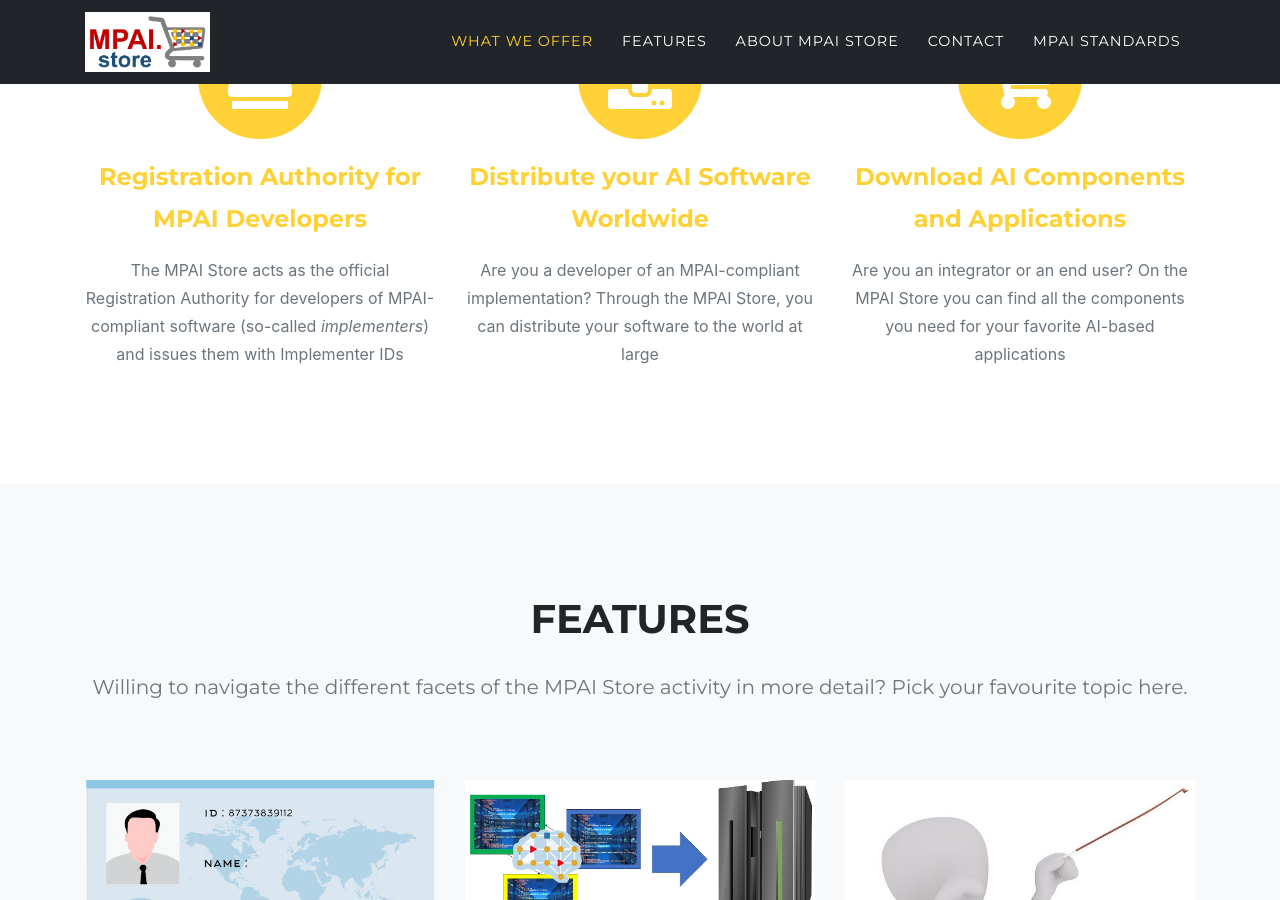
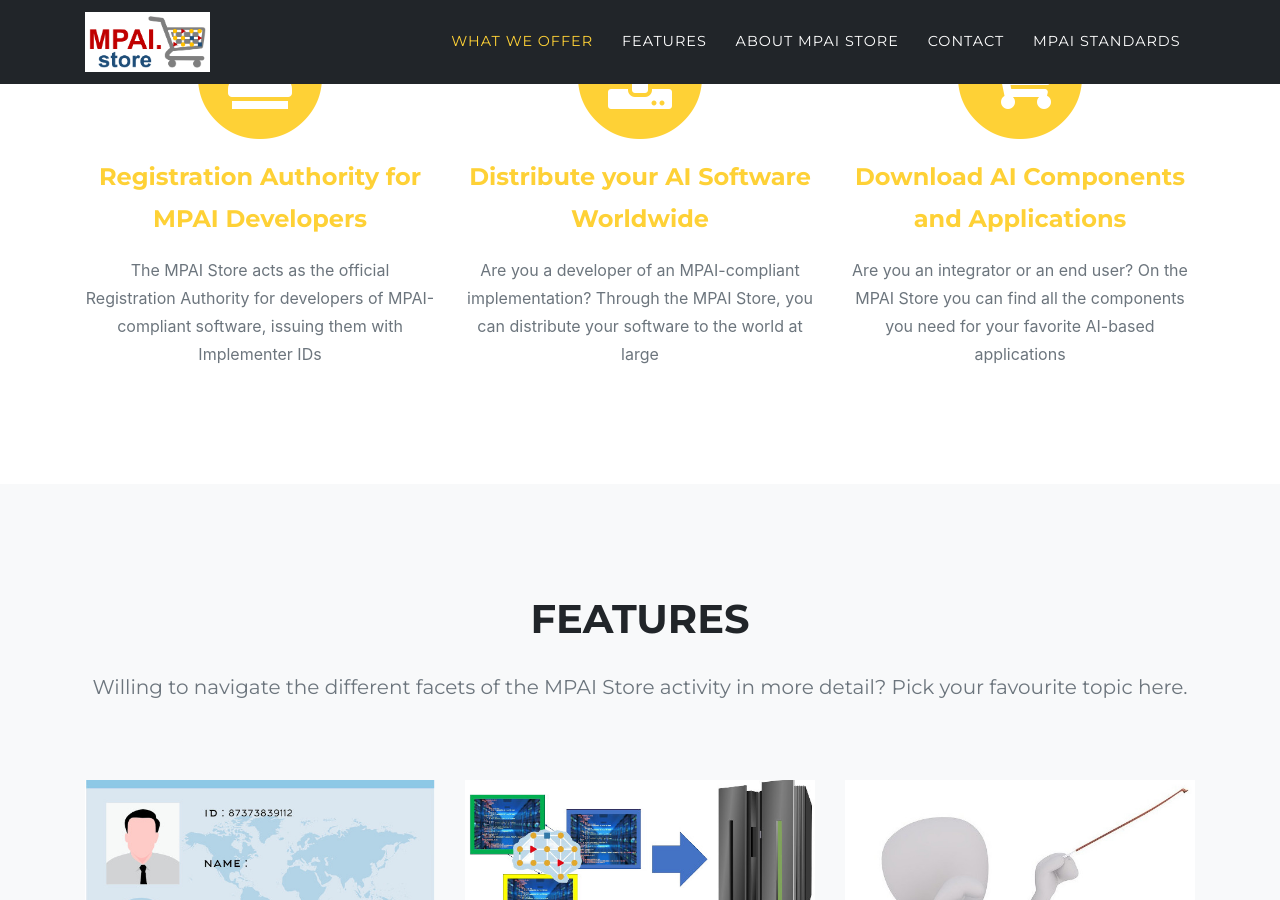
Before and after one commit to PaoloRibeca/mpai-store.github.io, a Jekyll site: the page built from index.md, in a window 1280 px wide and 900 px high, scrolled down 1190 px. Built offline with Jekyll 4.4.1, drawn with Linux system fonts in a browser that asks for light colours; some web fonts are replaced.

Commit message:
Modified text

```diff
--- a/_data/sitetext.yml
+++ b/_data/sitetext.yml
@@ -22,7 +22,7 @@
     section: services
     list:
       - title: "[Registration Authority for MPAI Developers](https://mpai.store/how-to-register)"
-        desc: "The MPAI Store acts as the official Registration Authority for developers of MPAI-compliant software (so-called _implementers_) and issues them with Implementer IDs"
+        desc: "The MPAI Store acts as the official Registration Authority for developers of MPAI-compliant software, issuing them with Implementer IDs"
         icon: fas fa-stamp #find more at https://fontawesome.com/icons
       - title: "[Distribute your AI Software Worldwide](https://mpai.store/for-developers)"
         desc: "Are you a developer of an MPAI-compliant implementation? Through the MPAI Store, you can distribute your software to the world at large"
```
